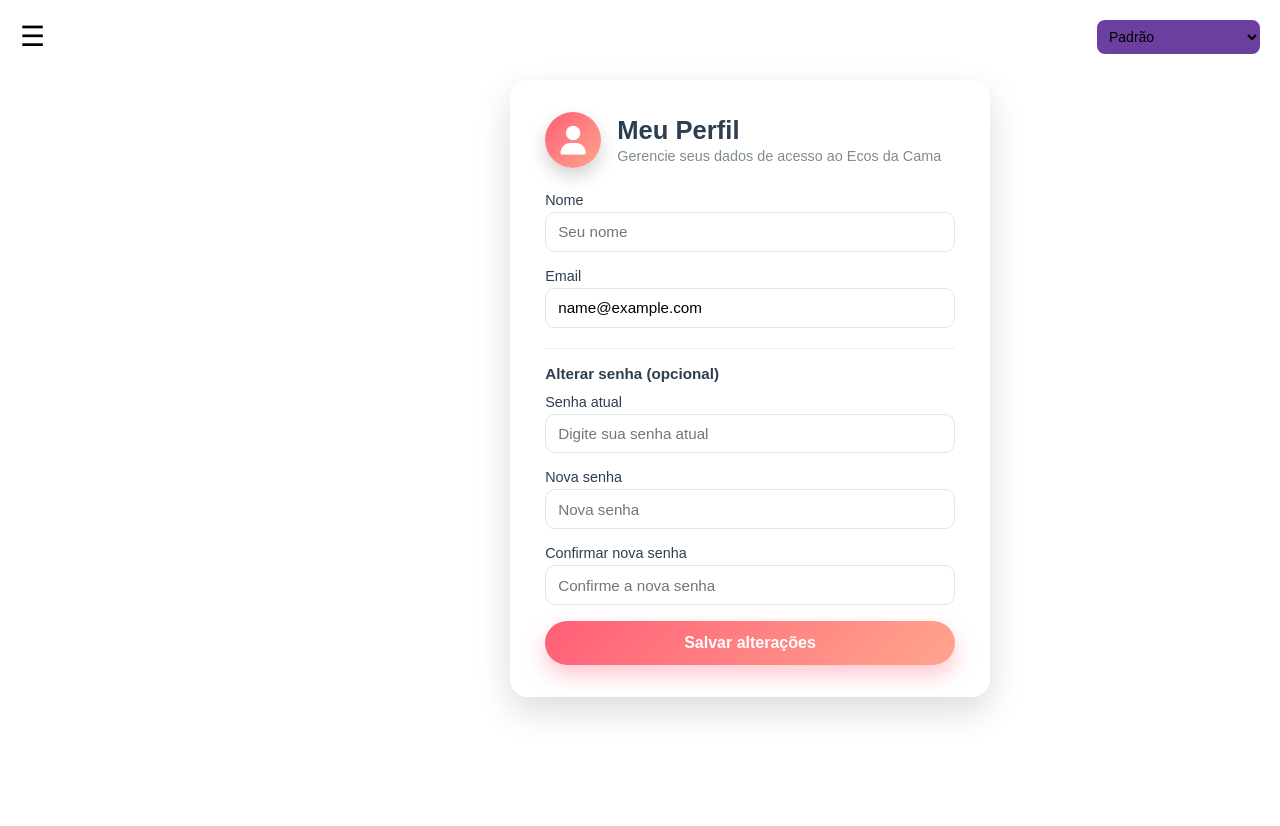
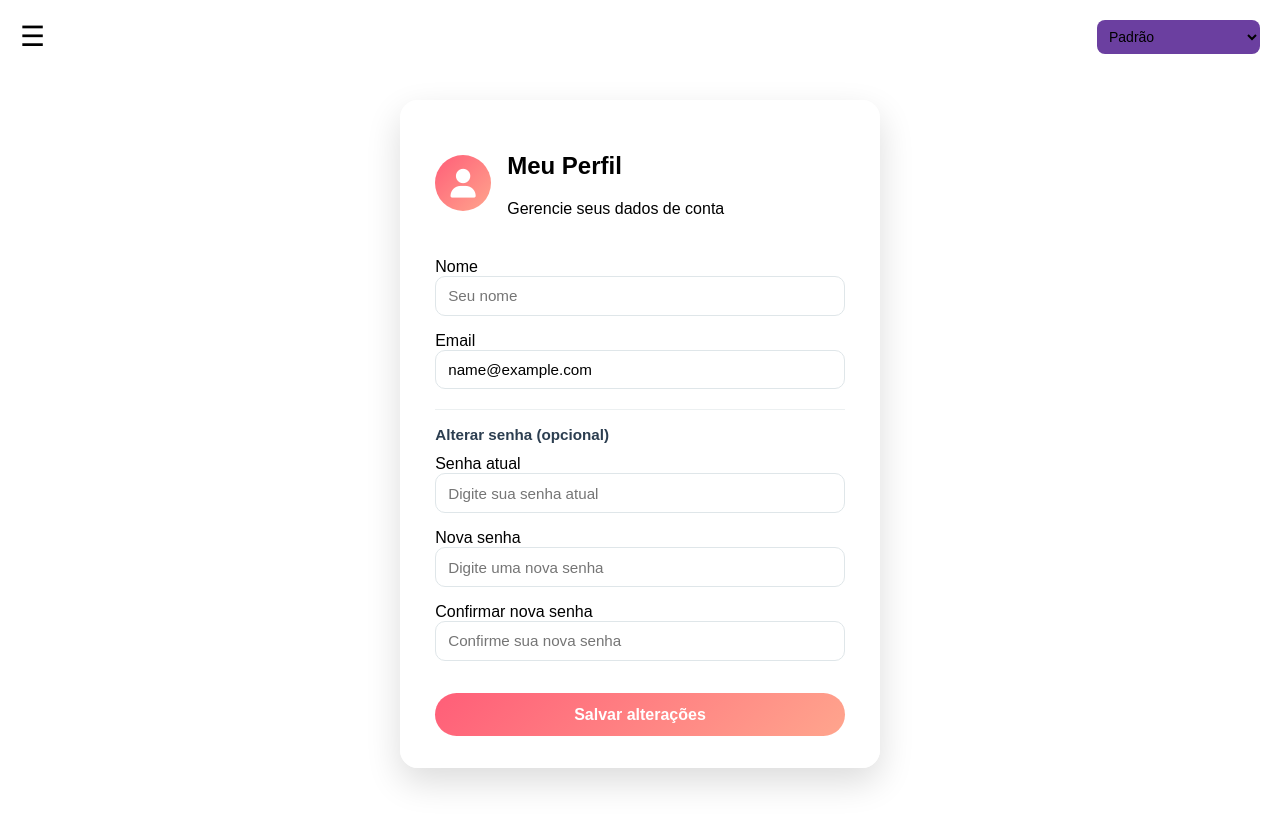
Before and after one commit to DanielBenderSantos/EcosDaCamaWeb, a plain HTML site: page perfil.html in a window 1280 px wide. Before the commit the page ends 800 px from the top, so only its background shows below. Drawn offline with Linux system fonts and the light colour scheme; sample sign-in values are in the browser's storage.

Commit message:
ajuste no css da pagina de perfil

```diff
--- a/assets/css/perfil.css
+++ b/assets/css/perfil.css
@@ -1,22 +1,14 @@
-/* Ajuste geral para não ficar colado no topo */
+/* Área principal do conteúdo */
 .perfil-page {
   min-height: 100vh;
-  padding: 5rem 1.5rem 2rem;
-  box-sizing: border-box;
+  padding: 5rem 1.5rem;
   display: flex;
   justify-content: center;
   align-items: flex-start;
+  box-sizing: border-box;
 }
 
-/* Se você tiver sidebar fixa com largura específica,
-   pode usar margin-left aqui (ajusta se precisar):
-   margin-left: 220px; */
-@media (min-width: 900px) {
-  .perfil-page {
-    margin-left: 220px; /* mesma largura da sidebar */
-  }
-}
-
+/* Card central */
 .perfil-card {
   background: rgba(255, 255, 255, 0.92);
   border-radius: 18px;
@@ -27,7 +19,7 @@
   box-sizing: border-box;
 }
 
-/* Cabeçalho do card (avatar + título) */
+/* Cabeçalho */
 .perfil-header {
   display: flex;
   align-items: center;
@@ -45,36 +37,13 @@
   justify-content: center;
   color: #ffffff;
   font-size: 1.8rem;
-  box-shadow: 0 8px 18px rgba(0, 0, 0, 0.18);
 }
 
-.perfil-card h2 {
-  margin: 0;
-  font-size: 1.6rem;
-  color: #2c3e50;
-}
-
-.perfil-subtitle {
-  margin: 0.2rem 0 0;
-  font-size: 0.9rem;
-  color: #7f8c8d;
-}
-
-/* Formulário */
-.perfil-form {
-  margin-top: 1rem;
-}
-
+/* FORM */
 .input-group {
   display: flex;
   flex-direction: column;
   margin-bottom: 1rem;
-}
-
-.input-group label {
-  font-size: 0.9rem;
-  color: #2c3e50;
-  margin-bottom: 0.25rem;
 }
 
 .input-group input {
@@ -83,16 +52,9 @@
   border: 1px solid #dfe6e9;
   font-size: 0.95rem;
   outline: none;
-  transition: border 0.2s, box-shadow 0.2s, background 0.2s;
-  background: rgba(255, 255, 255, 0.9);
 }
 
-.input-group input:focus {
-  border-color: #ff5e78;
-  box-shadow: 0 0 0 2px rgba(255, 94, 120, 0.25);
-  background: #ffffff;
-}
-
+/* Divisor */
 .perfil-divider {
   border: none;
   border-top: 1px solid #ecf0f1;
@@ -106,8 +68,8 @@
   margin-bottom: 0.75rem;
 }
 
-/* Botão salvar (reaproveitando ideia do .btn, mas aqui garantimos estilo) */
-.btn.btn-salvar {
+/* Botão salvar */
+.btn-salvar {
   width: 100%;
   padding: 0.8rem;
   border-radius: 999px;
@@ -117,29 +79,5 @@
   font-weight: 600;
   background: linear-gradient(135deg, #ff5e78, #ffa58d);
   color: #ffffff;
-  box-shadow: 0 10px 22px rgba(255, 94, 120, 0.35);
-  transition: transform 0.15s, box-shadow 0.15s, filter 0.15s;
+  margin-top: 1rem;
 }
-
-.btn.btn-salvar:hover {
-  transform: translateY(-1px);
-  filter: brightness(1.03);
-  box-shadow: 0 12px 26px rgba(255, 94, 120, 0.45);
-}
-
-.btn.btn-salvar:active {
-  transform: translateY(0);
-  box-shadow: 0 6px 14px rgba(255, 94, 120, 0.35);
-}
-
-/* Responsividade */
-@media (max-width: 768px) {
-  .perfil-card {
-    padding: 1.6rem 1.4rem;
-  }
-
-  .perfil-page {
-    margin-left: 0;
-    padding-top: 4.5rem;
-  }
-}
--- a/perfil.html
+++ b/perfil.html
@@ -9,8 +9,9 @@
   <link rel="stylesheet" href="./assets/css/perfil.css">
   <link rel="stylesheet" href="https://cdnjs.cloudflare.com/ajax/libs/font-awesome/6.5.0/css/all.min.css">
 </head>
+
 <body>
-  <!-- Botão do menu lateral -->
+  <!-- Botão do menu -->
   <div class="menu-btn" onclick="toggleMenu()">☰</div>
 
   <!-- Sidebar -->
@@ -22,7 +23,7 @@
     <a href="#" onclick="logout()" class="logout-btn">Sair</a>
   </div>
 
-  <!-- Seletor de tema -->
+  <!-- Seletor de temas -->
   <select id="theme-selector" class="theme-select">
     <option value="">Padrão</option>
     <option value="theme-purple">Roxo Moderna</option>
@@ -32,8 +33,10 @@
     <option value="theme-future">Futurista Dark Violet</option>
   </select>
 
-  <!-- Conteúdo principal da página de perfil -->
+  <!-- Conteúdo principal com deslocamento do menu -->
+  <div class="content" id="content">
     <main class="perfil-page">
+
       <div class="perfil-card">
         <div class="perfil-header">
           <div class="perfil-avatar">
@@ -41,11 +44,13 @@
           </div>
           <div>
             <h2>Meu Perfil</h2>
-          <p class="perfil-subtitle">Gerencie seus dados de acesso ao Ecos da Cama</p>
+            <p class="perfil-subtitle">Gerencie seus dados de conta</p>
           </div>
         </div>
 
+        <!-- FORMULÁRIO -->
         <form id="perfilForm" class="perfil-form">
+
           <div class="input-group">
             <label for="nome">Nome</label>
             <input type="text" id="nome" placeholder="Seu nome" required>
@@ -53,7 +58,7 @@
 
           <div class="input-group">
             <label for="email">Email</label>
-          <input type="email" id="email" placeholder="seu@email.com" required>
+            <input type="email" id="email" placeholder="seuemail@exemplo.com" required>
           </div>
 
           <hr class="perfil-divider">
@@ -67,22 +72,26 @@
 
           <div class="input-group">
             <label for="novaSenha">Nova senha</label>
-          <input type="password" id="novaSenha" placeholder="Nova senha">
+            <input type="password" id="novaSenha" placeholder="Digite uma nova senha">
           </div>
 
           <div class="input-group">
             <label for="confirmarSenha">Confirmar nova senha</label>
-          <input type="password" id="confirmarSenha" placeholder="Confirme a nova senha">
+            <input type="password" id="confirmarSenha" placeholder="Confirme sua nova senha">
           </div>
 
           <button type="submit" class="btn btn-salvar">Salvar alterações</button>
         </form>
+
       </div>
     </main>
+  </div>
 
+  <!-- Scripts -->
   <script src="./assets/js/menu.js"></script>
   <script src="./assets/js/logout.js"></script>
   <script src="./assets/js/temas.js" defer></script>
   <script src="./assets/js/perfil.js"></script>
+
 </body>
 </html>
```
Lines whose indentation alone changed are shown as unchanged.
